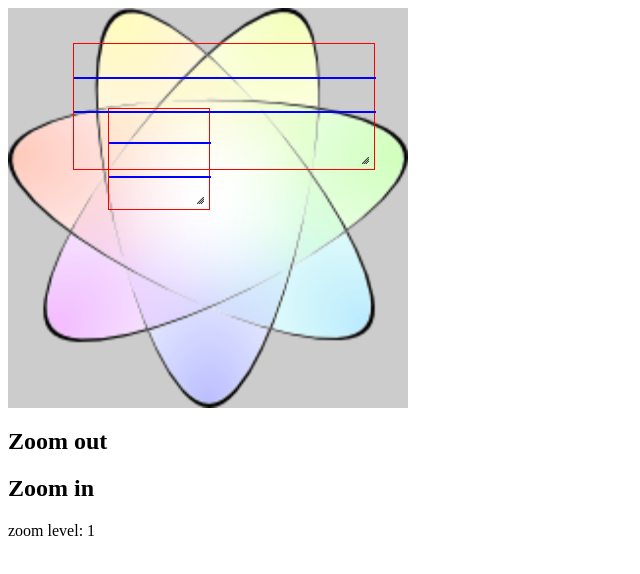
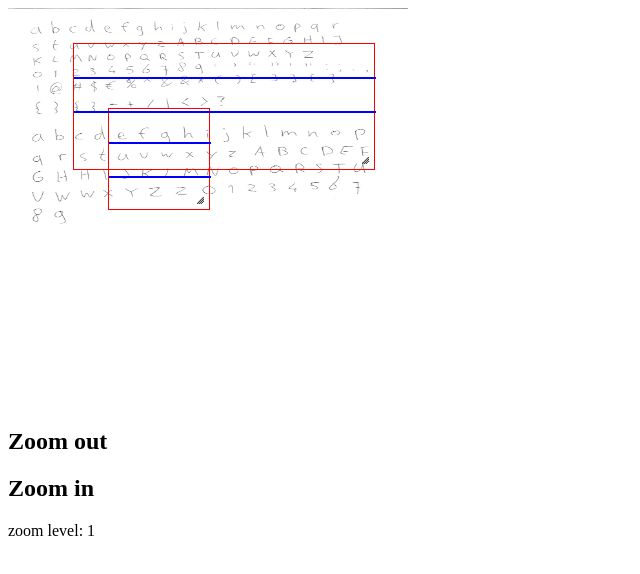
Before and after one commit to rtts/scribblefont, a plain HTML site: page grid.html in a window 1280 px wide. Shown: the whole page, without its empty margins (0-640 px from the left). Drawn offline with nearby package versions, Linux system fonts and the light colour scheme.

Commit message:
slow loading..

```diff
--- a/grid.html
+++ b/grid.html
@@ -106,7 +106,7 @@
   </head>
   <body>
     <div id="canvas" style="background:#CCCCCC;overflow: hidden;position:relative;">
-      <img id="scan" src="test.png" alt="JJs handwriting" style="position:absolute;"/>
+      <img id="scan" src="jjs_handschrift.jpg" alt="JJs handwriting" style="position:absolute;"/>
     </div>
     <div id="zoomout">
       <h2>Zoom out</h2>
```
